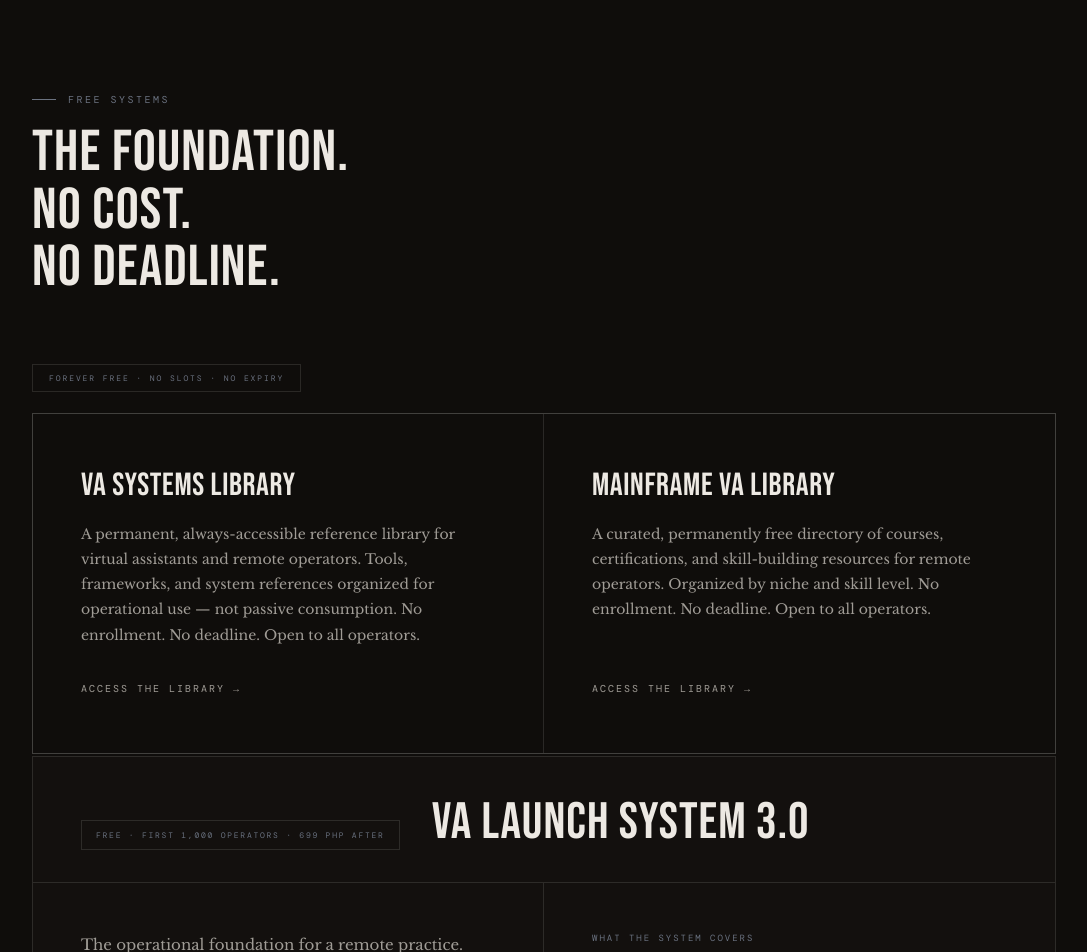
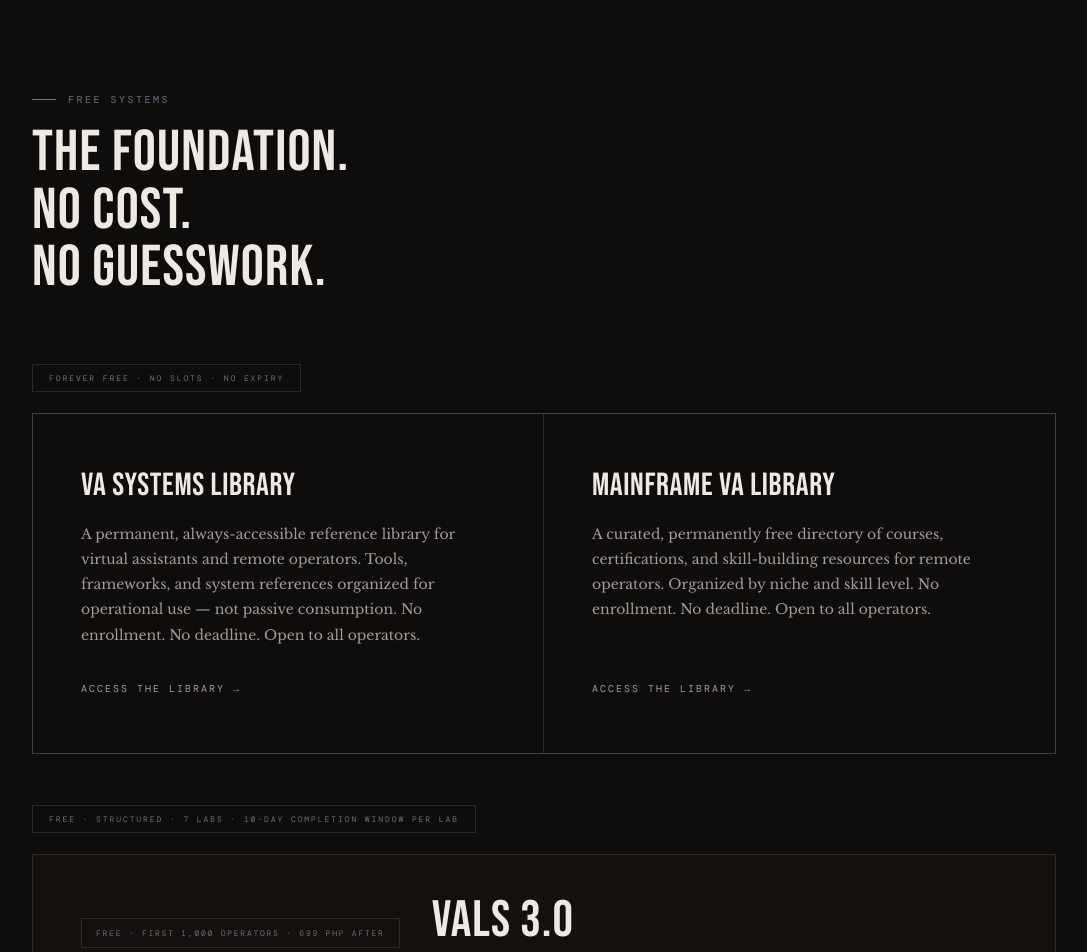
Before and after one commit to kittycataclysmic/marginmomentum-landing, a React (Vite) app: page / in a window 1280 px wide. Shown: the part 3760-4712 px from the top of the page, without its empty margins (96-1183 px from the left). Built offline with nearby package versions, Linux system fonts and the light colour scheme.

Commit message:
Update VA Launch System to VALS and add POLARIS section

```diff
--- a/src/App.jsx
+++ b/src/App.jsx
@@ -338,7 +338,7 @@ export default function App() {
 
           <div className="eco-tier-header reveal">
             <div className="section-tag">Free Systems</div>
-            <h2 className="column-heading">The Foundation.<br />No Cost.<br />No Deadline.</h2>
+            <h2 className="column-heading">The Foundation.<br />No Cost.<br />No Guesswork.</h2>
           </div>
 
           {/* Forever Free — two libraries */}
@@ -373,11 +373,15 @@ export default function App() {
             </div>
           </div>
 
-          {/* VLS 3.0 — freemium */}
+          {/* VALS 3.0 — freemium */}
+          <div className="eco-forever-label reveal" style={{marginTop: '48px'}}>
+            <span>Free · Structured · 7 Labs · 10-Day Completion Window Per Lab</span>
+          </div>
+
           <div className="vls-block reveal">
             <div className="vls-block-header">
               <div className="vls-block-badge">Free · First 1,000 Operators · 699 PHP After</div>
-              <h3 className="vls-block-title">VA Launch System 3.0</h3>
+              <h3 className="vls-block-title">VALS 3.0</h3>
             </div>
 
             <div className="vls-block-inner">
@@ -591,6 +595,20 @@ export default function App() {
         </div>
       </section>
 
+      {/* ── POLARIS ── */}
+      <section className="polaris-strip">
+        <div className="section-inner">
+          <div className="polaris-inner reveal">
+            <div className="polaris-label">POLARIS — FINAL BUILD</div>
+            <p className="polaris-copy">
+              Nine systems. One methodology. One app. The full stack, mobile-native.
+              POLARIS is the only M&amp;M system that lives in the App Store and Google Play.
+            </p>
+            <div className="polaris-status">IN DEVELOPMENT</div>
+          </div>
+        </div>
+      </section>
+
       {/* ── FOOTER ── */}
       <footer>
         <div className="site-footer">
@@ -607,7 +625,7 @@ export default function App() {
             <ul className="footer-nav">
               <li><a href="https://systems.marginmomentum.co" target="_blank" rel="noreferrer">VA Systems Library</a></li>
               <li><a href="https://valibrary.marginmomentum.co" target="_blank" rel="noreferrer">Mainframe VA Library</a></li>
-              <li><a href="https://app.marginmomentum.co" target="_blank" rel="noreferrer">VA Launch System 3.0</a></li>
+              <li><a href="https://app.marginmomentum.co" target="_blank" rel="noreferrer">VALS 3.0</a></li>
               <li><a href="https://polcode.marginmomentum.co" target="_blank" rel="noreferrer">POLcode</a></li>
               <li><a href="https://intelligenceoperator.marginmomentum.co/" target="_blank" rel="noreferrer">The Intelligence Operator</a></li>
               <li><a href="https://pipeline.marginmomentum.co" target="_blank" rel="noreferrer">The Client Pipeline System</a></li>
```
